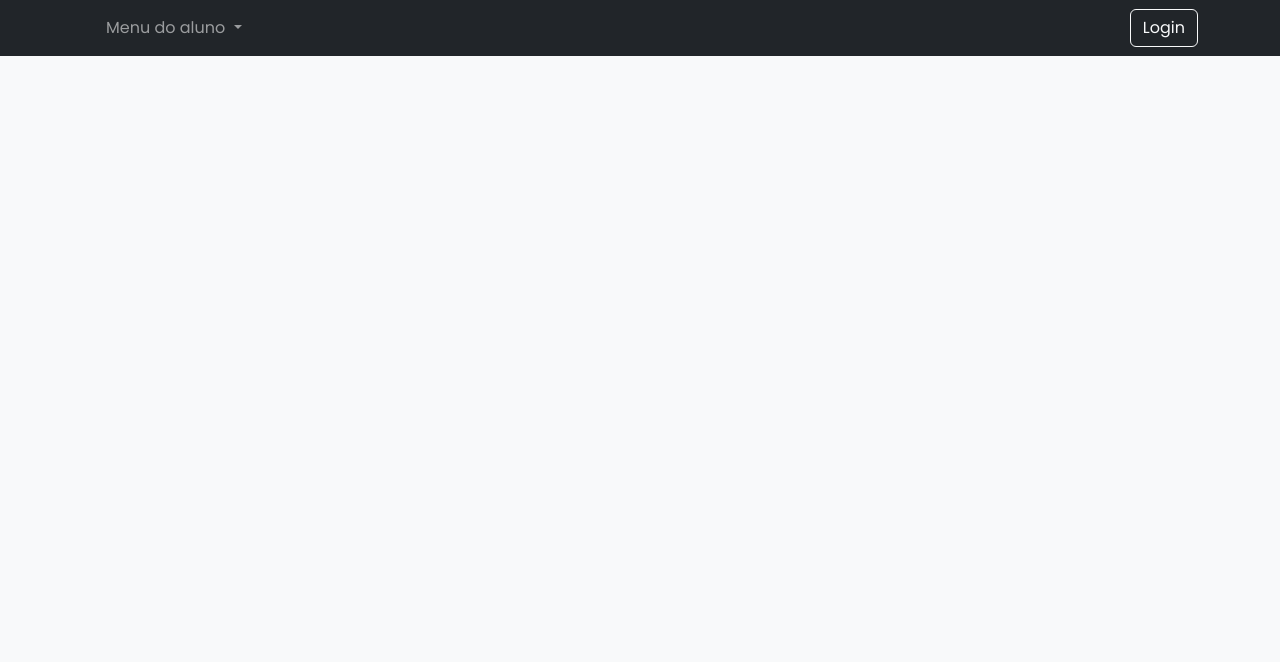
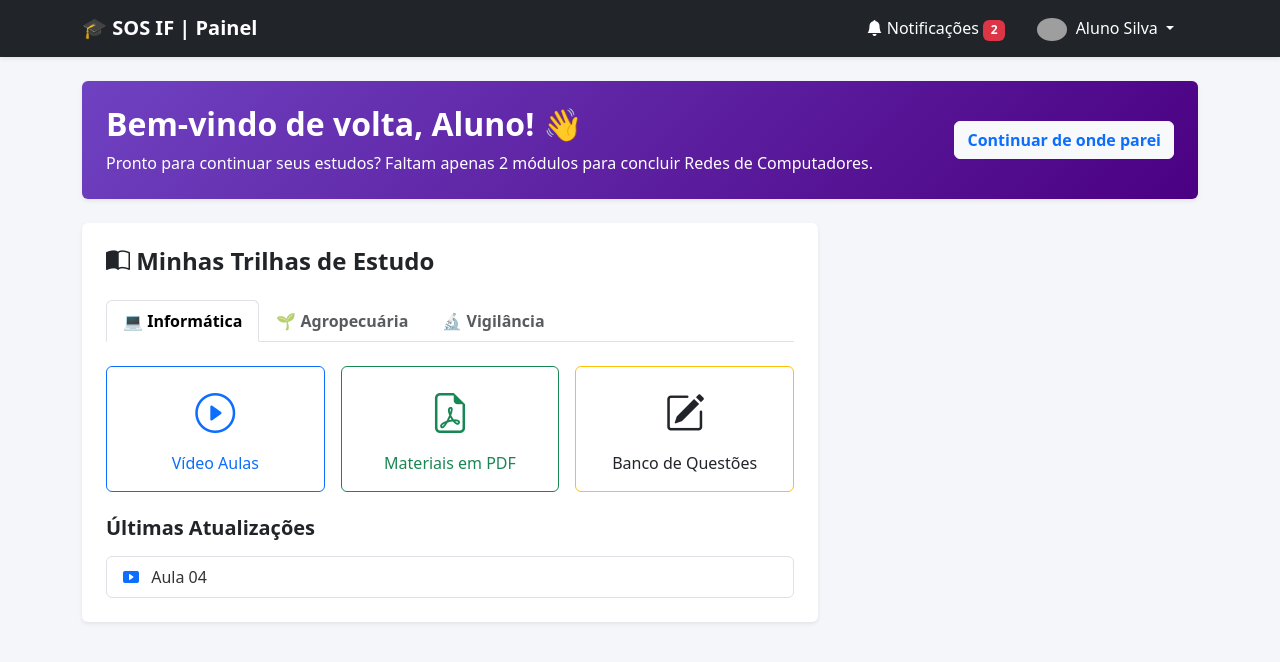
Before and after one commit to jps04res/SOS-IF, a plain HTML site: page menu.html in a window 1280 px wide. Drawn offline with nearby package versions, Linux system fonts and the light colour scheme; grey boxes are pictures that could not be loaded.

Commit message:
mensagem

```diff
--- a/menu.html
+++ b/menu.html
@@ -3,48 +3,99 @@
 <head>
     <meta charset="UTF-8">
     <meta name="viewport" content="width=device-width, initial-scale=1.0">
-    <title>Meu Projeto DW1 e DW2</title>
+    <title>Painel do Aluno - SOS IF</title>
 
     <link href="https://cdn.jsdelivr.net/npm/bootstrap@5.3.2/dist/css/bootstrap.min.css" rel="stylesheet">
+    <link rel="stylesheet" href="https://cdn.jsdelivr.net/npm/bootstrap-icons@1.11.3/font/bootstrap-icons.min.css">
 
-    <link rel="stylesheet" href="style.css">
+    <style>
+        body { background-color: #f4f6f9; }
+        .icone-grande { font-size: 2.5rem; }
+        /* Deixa os links da lista sem sublinhado e com cor neutra */
+        .list-group-item a { text-decoration: none; color: #333; }
+        .list-group-item a:hover { color: blueviolet; font-weight: bold; }
+    </style>
 </head>
 <body>
 
-<!----------------------------------------navbar---------------------------------->
+    <nav class="navbar navbar-expand-lg navbar-dark bg-dark shadow-sm">
+        <div class="container">
+            <a class="navbar-brand fw-bold" href="#">🎓 SOS IF | Painel</a>
 
-    <nav class="navbar navbar-expand-lg navbar-dark bg-dark">
-        <div class="container">
-            <a class="navbar-brand" href="#"></a>
-
-            <button class="navbar-toggler " type="button" data-bs-toggle="collapse" data-bs-target="#meuMenu" aria-controls="meuMenu" aria-expanded="false" aria-label="Alternar navegação">
+            <button class="navbar-toggler" type="button" data-bs-toggle="collapse" data-bs-target="#menuAluno">
                 <span class="navbar-toggler-icon"></span>
             </button>
 
-            <div class="collapse navbar-collapse" id="meuMenu">
-
-                <ul class="navbar-nav me-auto mb-2 mb-lg-0">
-                    <li class="nav-item dropdown">
-                        <a class="nav-link dropdown-toggle" href="#" role="button" data-bs-toggle="dropdown" aria-expanded="false">
-                            Menu do aluno
-
+            <div class="collapse navbar-collapse" id="menuAluno">
+                <ul class="navbar-nav ms-auto mb-2 mb-lg-0 align-items-center">
+                    <li class="nav-item me-3">
+                        <a class="nav-link active" href="#"><i class="bi bi-bell-fill"></i> Notificações <span class="badge bg-danger">2</span></a>
+                    </li>
+                    <li class="nav-item dropdown me-3">
+                        <a class="nav-link dropdown-toggle text-white" href="#" data-bs-toggle="dropdown">
+                            <img src="https://ui-avatars.com/api/?name=Aluno+Silva&background=8a2be2&color=fff" class="rounded-circle me-1" width="30" alt="Avatar">
+                            Aluno Silva
                         </a>
-                        <ul class="dropdown-menu">
-                            <li><a class="dropdown-item" href="#">Aulas</a></li>
-                            <li><a class="dropdown-item" href="#">Questoes</a></li>
-                            <li><a class="dropdown-item" href="#">Turmas e monitorias</a></li>
+                        <ul class="dropdown-menu dropdown-menu-end">
+                            <li><a class="dropdown-item" href="#"><i class="bi bi-person"></i> Meu Perfil</a></li>
+                            <li><a class="dropdown-item" href="#"><i class="bi bi-gear"></i> Configurações</a></li>
+                            <li><hr class="dropdown-divider"></li>
+                            <li><a class="dropdown-item text-danger" href="index.html"><i class="bi bi-box-arrow-right"></i> Sair</a></li>
                         </ul>
                     </li>
                 </ul>
-                <div class="collapsena na">
-                    <a href="login.html" class="btn btn-outline-light">Login</a>
+            </div>
+        </div>
+    </nav>
+
+    <div class="container mt-4 mb-5">
+
+        <div class="card border-0 shadow-sm mb-4" style="background: linear-gradient(135deg, #6f42c1, #4b0082); color: white;">
+            <div class="card-body p-4 d-flex justify-content-between align-items-center flex-wrap">
+                <div>
+                    <h2 class="fw-bold">Bem-vindo de volta, Aluno! 👋</h2>
+                    <p class="mb-0">Pronto para continuar seus estudos? Faltam apenas 2 módulos para concluir Redes de Computadores.</p>
+                </div>
+                <div class="mt-3 mt-md-0">
+                    <a href="#" class="btn btn-light fw-bold text-primary">Continuar de onde parei</a>
                 </div>
             </div>
         </div>
-    </nav>
-<!------------------------------------------ fim da nav----------------------------------- -->
-   <script src="https://cdn.jsdelivr.net/npm/bootstrap@5.3.2/dist/js/bootstrap.bundle.min.js"></script>
 
-    <script src="script.js"></script>
-</body>
-</html>
+        <div class="row g-4">
+            <div class="col-lg-8">
+                <div class="card border-0 shadow-sm h-100">
+                    <div class="card-body p-4">
+                        <h4 class="fw-bold mb-4"><i class="bi bi-book-half"></i> Minhas Trilhas de Estudo</h4>
+
+                        <ul class="nav nav-tabs mb-4" id="myTab" role="tablist">
+                            <li class="nav-item" role="presentation">
+                                <button class="nav-link active fw-bold" data-bs-toggle="tab" data-bs-target="#info" type="button">💻 Informática</button>
+                            </li>
+                            <li class="nav-item" role="presentation">
+                                <button class="nav-link fw-bold text-muted" data-bs-toggle="tab" data-bs-target="#agro" type="button">🌱 Agropecuária</button>
+                            </li>
+                            <li class="nav-item" role="presentation">
+                                <button class="nav-link fw-bold text-muted" data-bs-toggle="tab" data-bs-target="#vigi" type="button">🔬 Vigilância</button>
+                            </li>
+                        </ul>
+
+                        <div class="tab-content" id="myTabContent">
+
+                            <div class="tab-pane fade show active" id="info">
+                                <div class="row g-3 mb-4">
+                                    <div class="col-md-4">
+                                        <button class="btn btn-outline-primary w-100 py-3"><i class="bi bi-play-circle icone-grande d-block mb-2"></i> Vídeo Aulas</button>
+                                    </div>
+                                    <div class="col-md-4">
+                                        <button class="btn btn-outline-success w-100 py-3"><i class="bi bi-file-earmark-pdf icone-grande d-block mb-2"></i> Materiais em PDF</button>
+                                    </div>
+                                    <div class="col-md-4">
+                                        <button class="btn btn-outline-warning w-100 py-3 text-dark"><i class="bi bi-pencil-square icone-grande d-block mb-2"></i> Banco de Questões</button>
+                                    </div>
+                                </div>
+
+                                <h5 class="fw-bold mt-4 mb-3">Últimas Atualizações</h5>
+                                <div class="list-group">
+                                    <div class="list-group-item list-group-item-action d-flex justify-content-between align-items-center">
+                                        <a href="#"><i class="bi bi-play-btn-fill text-primary me-2"></i> Aula 04
--- a/style.css
+++ b/style.css
@@ -45,10 +45,19 @@ body {
                 font-size: 3.5rem; /* Aumenta a letra no PC */
             }
         }
-.hd-color{
-    background-color: rgb(38, 71, 4);
+.hero-section {
+    min-height: 500px; /* Garante uma altura boa para mostrar as fotos */
+    color: white;
+}
+
+/* Ajustes apenas para computadores/telas grandes */
+@media (min-width: 992px) {
+    .hero-section {
+        min-height: 650px; /* Fica maior no PC */
+    }
 }
 #img-1-alunos{
-    width:200 ;
-    height:200;
+    width:600px ;
+    height:500px;
+    padding: 10px;
 }
```
Also changed, not shown: cadastro.html (+2 -8 lines), index.html (+19 -29 lines), login.html (+8 -3 lines), images/sos-if.png (added), 1 other file.
